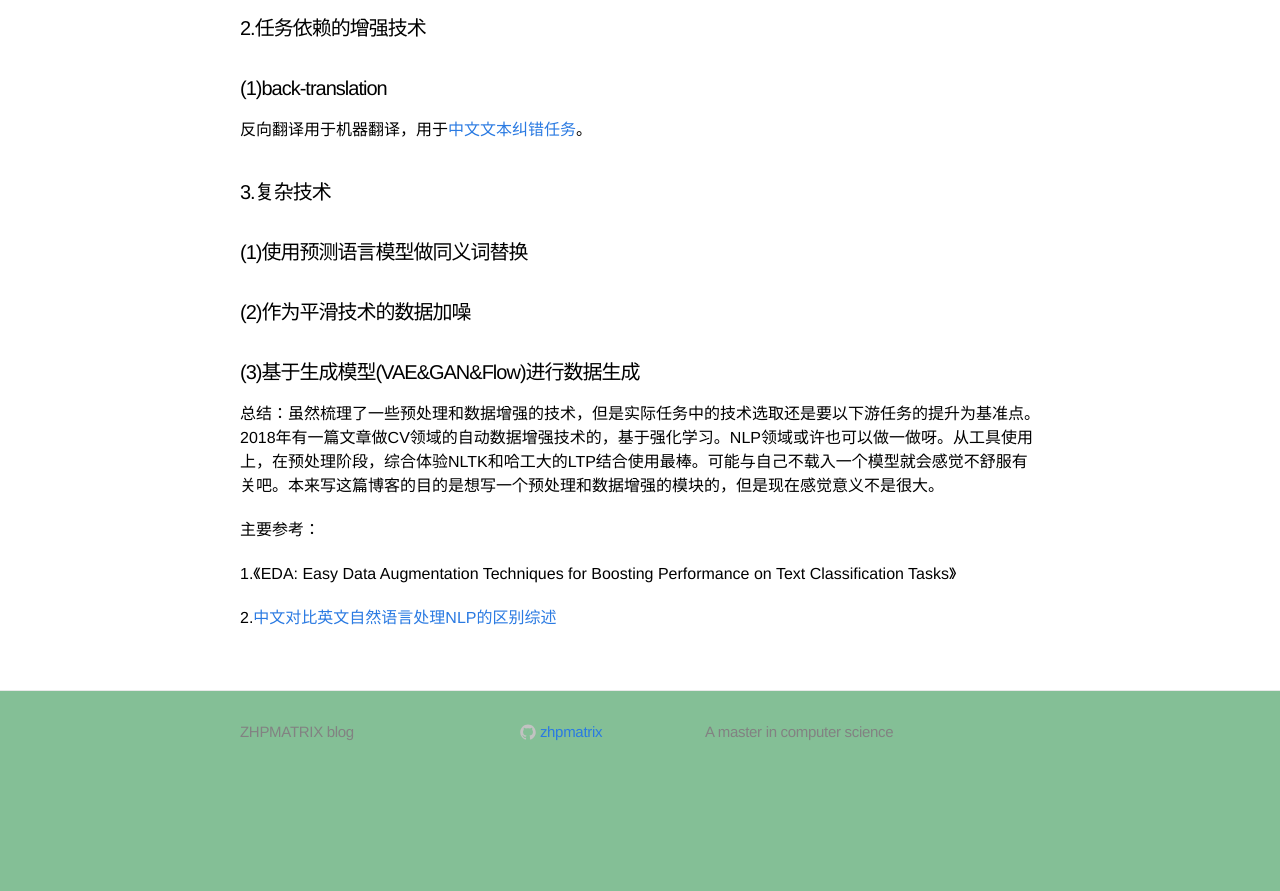
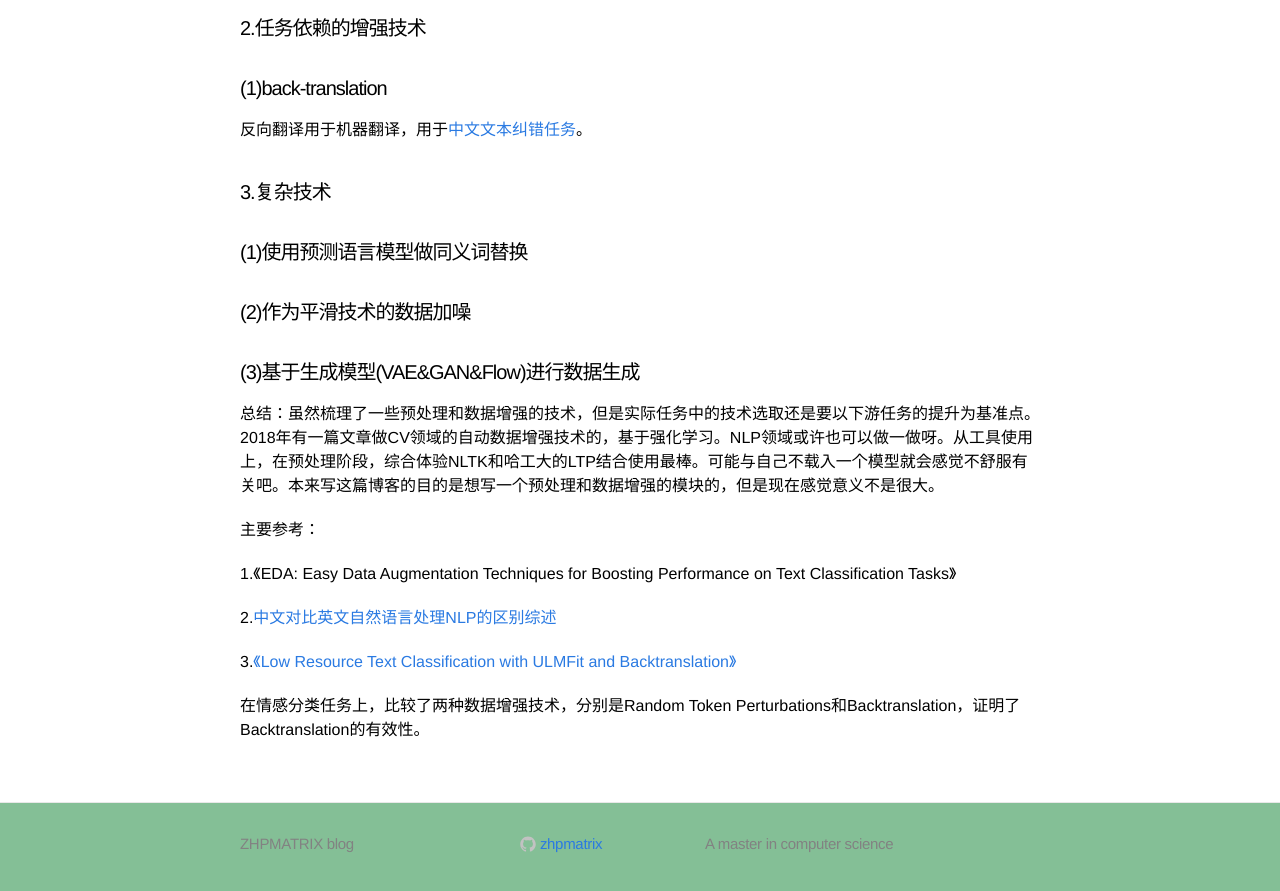
Before and after one commit to zhpmatrix/zhpmatrix.github.io, a Jekyll site: the page built from _posts/2019-03-08-preprocess-augmentation-in-nlp.md, in a window 1280 px wide and 900 px high, scrolled down 2906 px. Shown: the top 891 px of the window. Built offline with Jekyll 4.4.1, drawn with Linux system fonts in a browser that asks for light colours; comment, search, counter and statistics services are not loaded; before the commit the page ends 3694 px from its top, so only the background shows below that.

Commit message:
add new ref

```diff
--- a/_posts/2019-03-08-preprocess-augmentation-in-nlp.md
+++ b/_posts/2019-03-08-preprocess-augmentation-in-nlp.md
@@ -122,3 +122,7 @@ mathjax: true
 1.《EDA: Easy Data Augmentation Techniques for Boosting Performance on Text Classification Tasks》
 
 2.[中文对比英文自然语言处理NLP的区别综述](https://zhuanlan.zhihu.com/p/59838270)
+
+3.[《Low Resource Text Classification with ULMFit and Backtranslation》](https://arxiv.org/abs/1903.09244)
+
+在情感分类任务上，比较了两种数据增强技术，分别是Random Token Perturbations和Backtranslation，证明了Backtranslation的有效性。
```
